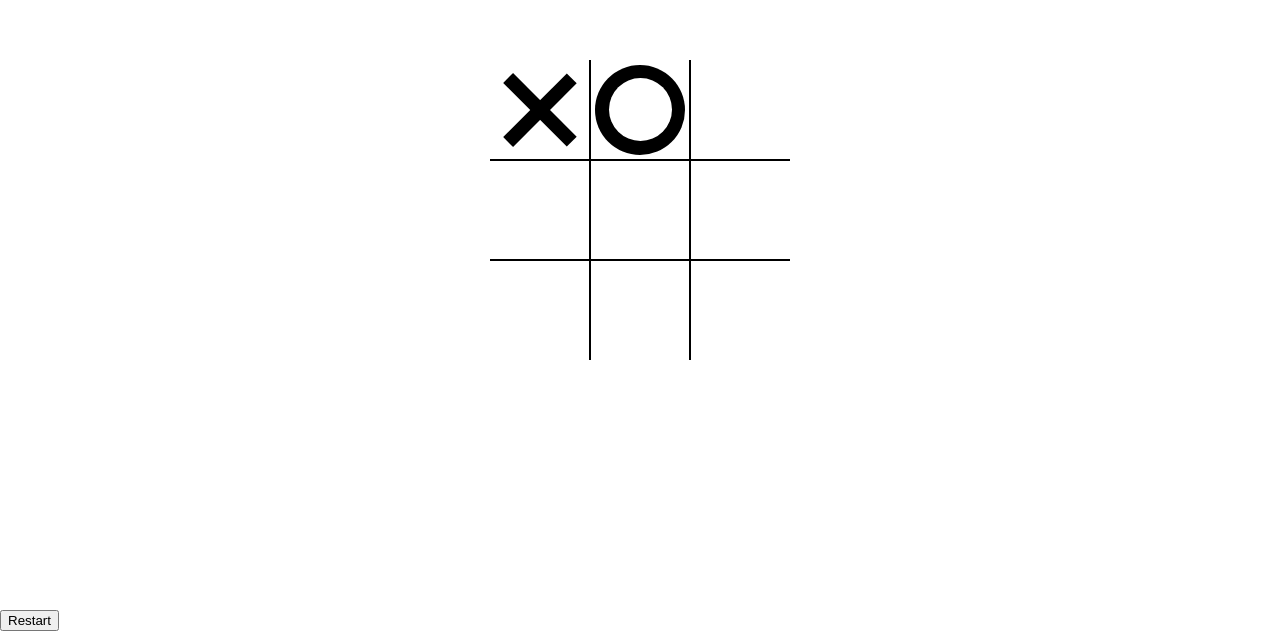
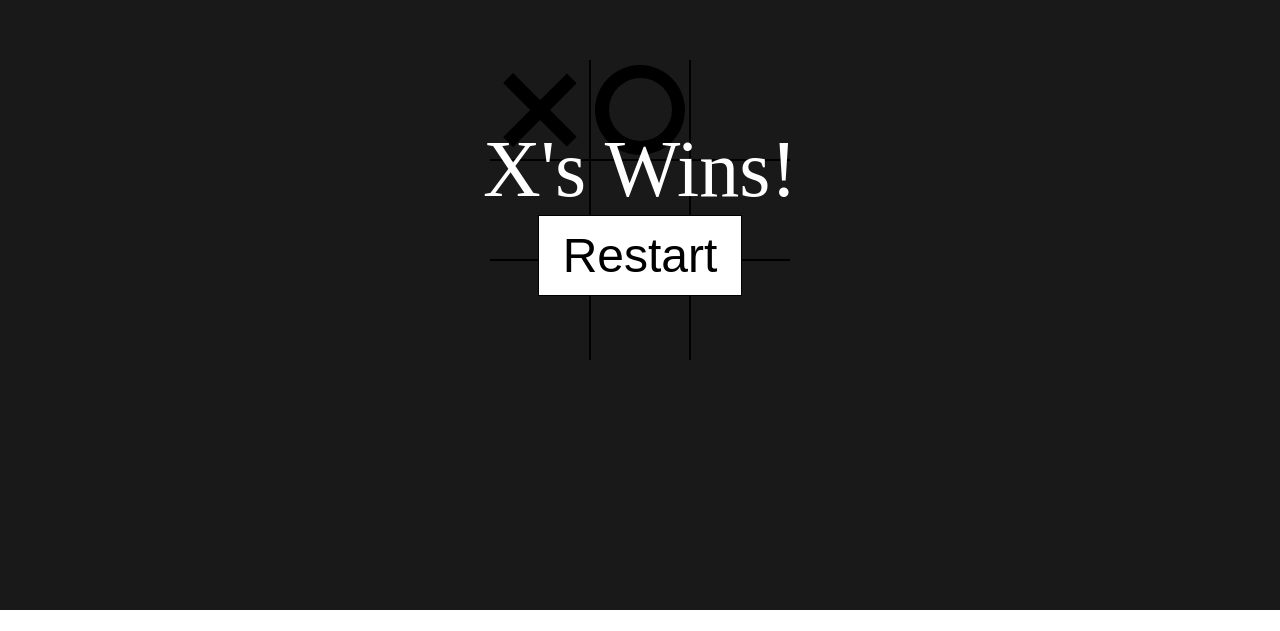
Before and after one commit to Shimesh/TicTacToe, a plain HTML site: page index.html in a window 1280 px wide. Shown: the part 190-821 px from the top of the page. After the commit the page ends 800 px from the top, so only its background shows below. Drawn offline with Linux system fonts and the light colour scheme.

Commit message:
Winning Message & Restart Button

```diff
--- a/index.html
+++ b/index.html
@@ -21,7 +21,7 @@
     </div>
 
     <div class="winning-message" id="winningMessage">
-        <div data-winning-message-text></div>
+        <div data-winning-message-text>X's Wins!</div>
         <button id="restartButton">Restart</button>
     </div>
 
--- a/style.css
+++ b/style.css
@@ -111,3 +111,32 @@ body {
   height: calc(var(--mark-size) * 0.7);
   background-color: white;
 }
+
+.winning-message {
+  position: fixed;
+  top: 0;
+  left: 0;
+  right: 0;
+  bottom: 0;
+  background-color: rgba(0, 0, 0, 0.9);
+  display: flex;
+  justify-content: center;
+  align-items: center;
+  color: white;
+  font-size: 5rem;
+  flex-direction: column;
+}
+
+.winning-message button {
+  font-size: 3rem;
+  background-color: white;
+  border: 1px solid black;
+  padding: 0.25em 0.5em;
+  cursor: pointer;
+}
+
+.winning-message button:hover {
+  background-color: black;
+  border-color: white;
+  color: white;
+}
```
